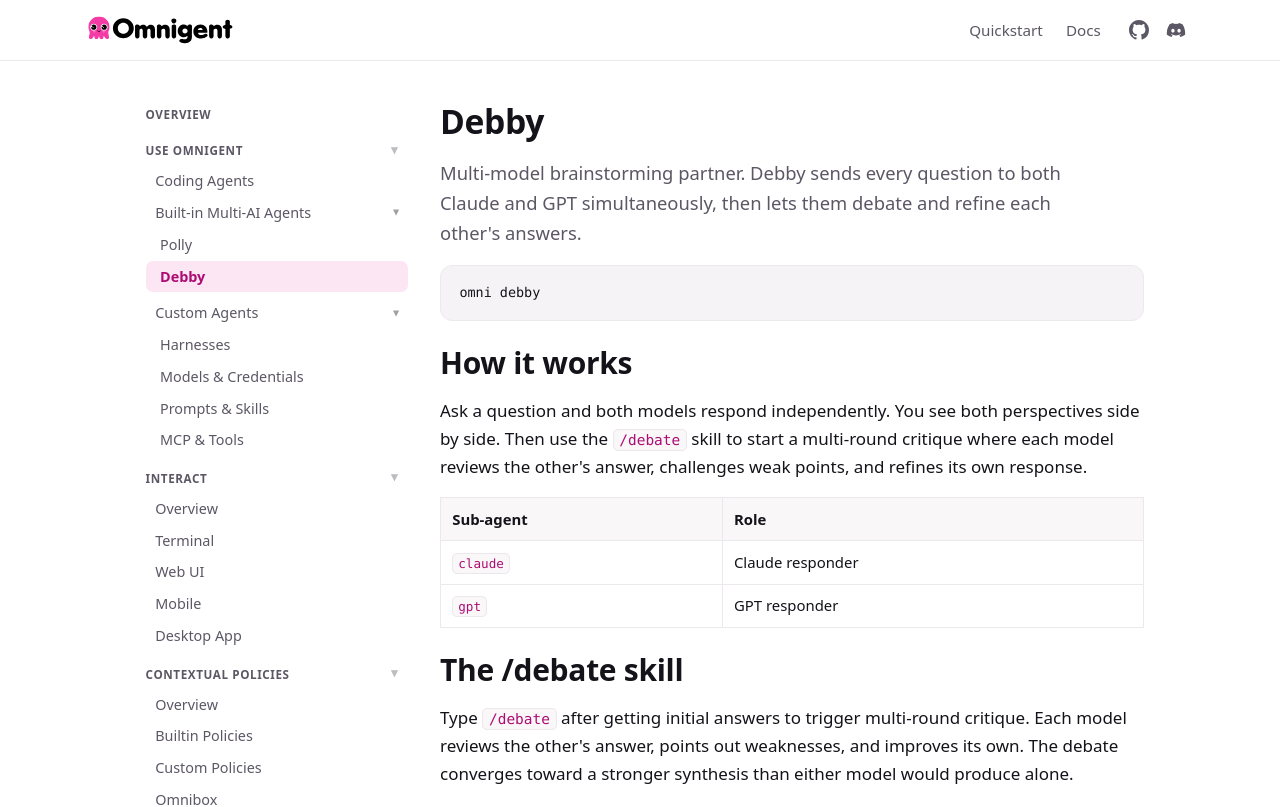
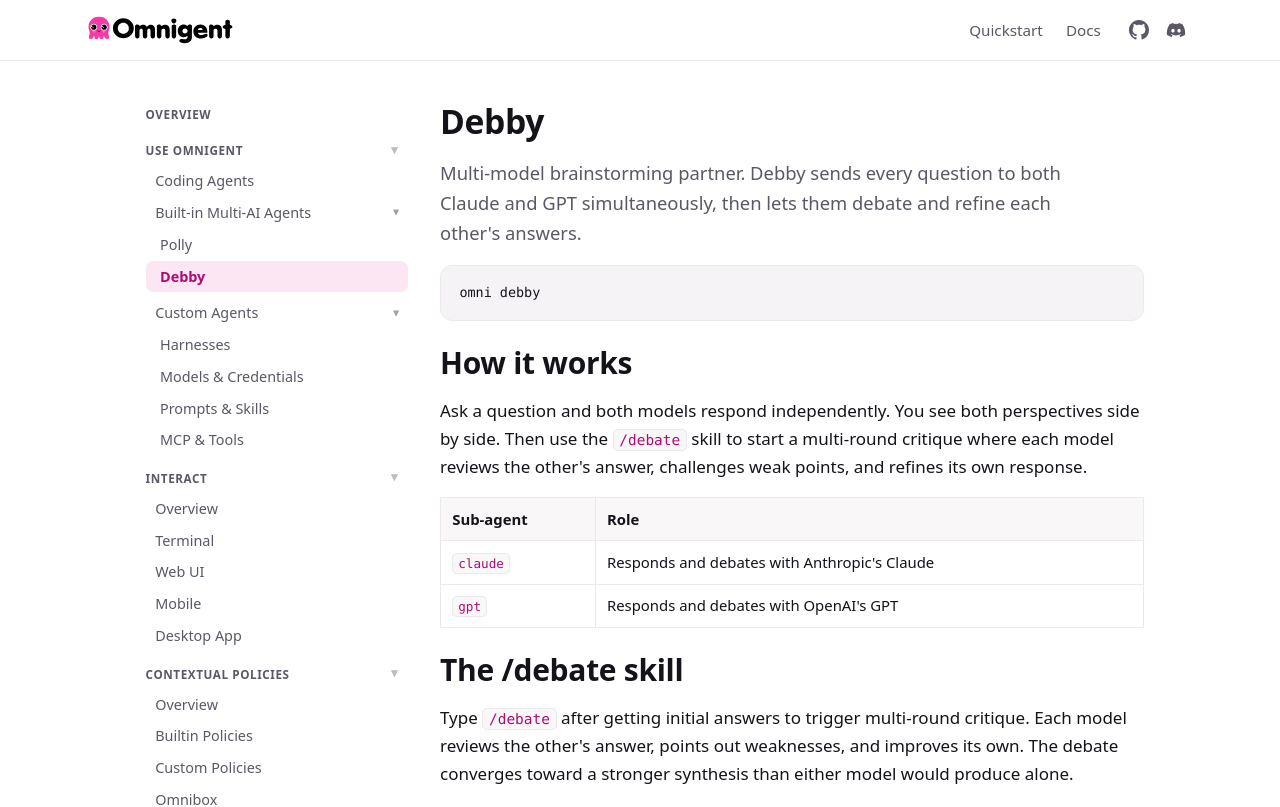
Before and after one commit to omnigent-ai/omnigent-site, a Next.js app: page /docs/use/builtin-agents/debby in a window 1280 px wide. Shown: the top 807 px of the page. Built offline with nearby package versions, Linux system fonts and the light colour scheme.

Commit message:
Make the Debby sub-agent roles name the model providers

```diff
--- a/app/docs/use/builtin-agents/debby/page.js
+++ b/app/docs/use/builtin-agents/debby/page.js
@@ -26,8 +26,8 @@ export default function Page() {
           <tr><th>Sub-agent</th><th>Role</th></tr>
         </thead>
         <tbody>
-          <tr><td><code>claude</code></td><td>Claude responder</td></tr>
-          <tr><td><code>gpt</code></td><td>GPT responder</td></tr>
+          <tr><td><code>claude</code></td><td>Responds and debates with Anthropic{"'"}s Claude</td></tr>
+          <tr><td><code>gpt</code></td><td>Responds and debates with OpenAI{"'"}s GPT</td></tr>
         </tbody>
       </table>
 
```
